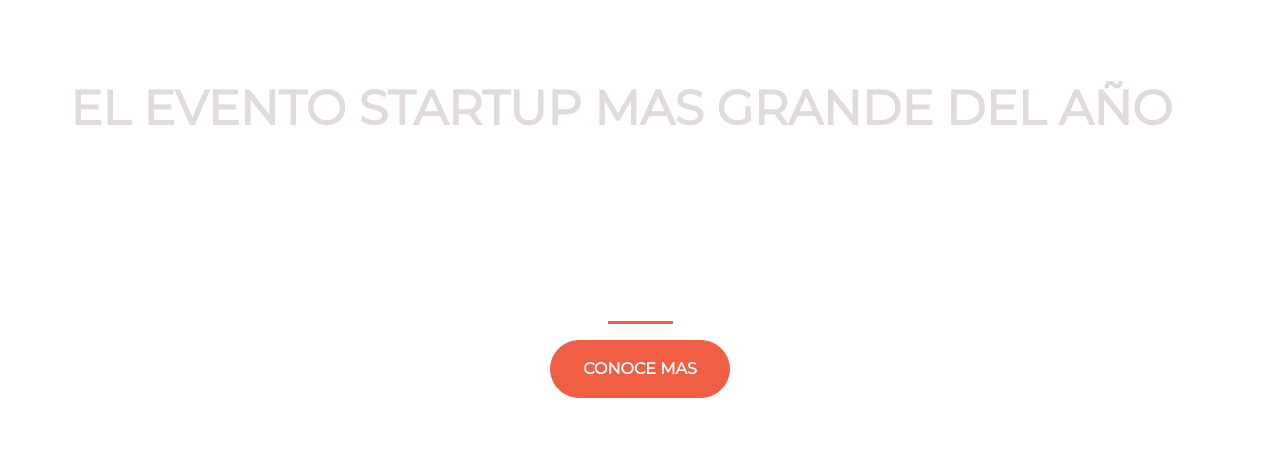
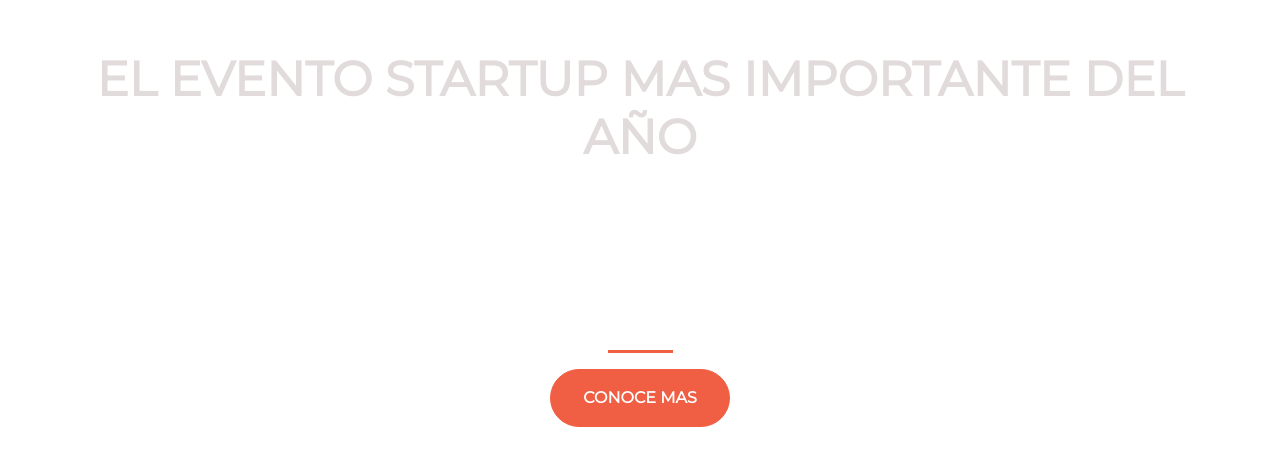
Before and after one commit to jbermeo10/exercise-github, a plain HTML site: page index.html in a window 1280 px wide. Shown: the part 161-626 px from the top of the page. Drawn offline with nearby package versions, Linux system fonts and the light colour scheme.

Commit message:
cambiando titulo

```diff
--- a/index.html
+++ b/index.html
@@ -17,7 +17,7 @@
     <div class="container d-flex align-items-center h-100">
       <div class="row">
         <header class="text-center col=12">
-          <h1 class="text-uppercase"><strong>El evento startup mas grande del año</strong></h1>
+          <h1 class="text-uppercase"><strong>El evento startup mas importante del año</strong></h1>
         </header>
         <div class="buffer col-12">
 
```
